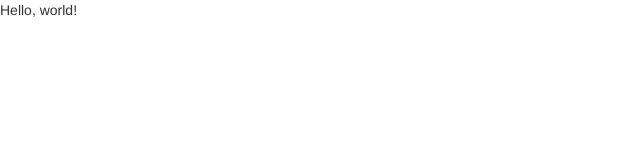
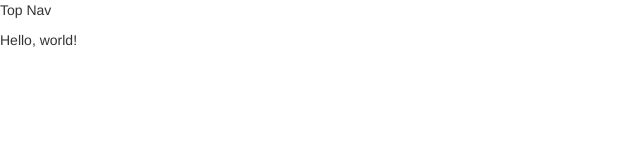
Before and after one commit to infinityl00p/itinerary, a React (Create React App) app in the folder client/: page / in a window 1280 px wide. Shown: the top 160 px of the page, without its empty margins (0-640 px from the left). Built offline with nearby package versions, Linux system fonts and the light colour scheme.

Commit message:
add structure

```diff
--- a/client/src/App.js
+++ b/client/src/App.js
@@ -2,8 +2,9 @@ import React from 'react';
 import { connect } from 'react-redux';
 import { bindActionCreators } from 'redux';
 import PropTypes from 'prop-types';
+import * as actions from './actions/actions';
 
-import * as actions from './actions/actions';
+import TopNav from './components/TopNav';
 import FormContainer from './components/Form/FormContainer';
 import WeddingContainer from './components/Wedding/WeddingContainer';
 
@@ -25,6 +26,7 @@ class App extends React.Component {
   render() {
     return (
       <div className='App'>
+        <TopNav />
         { this.props.wedding.wedding_id === null ?
             this.renderFormContainer()
             :
--- /dev/null
+++ b/client/src/components/TopNav.js
@@ -0,0 +1,11 @@
+import React from 'react';
+
+export default class TopNav extends React.Component {
+  render() {
+    return (
+      <div className="top-nav">
+        <p>Top Nav</p>
+      </div>
+    );
+  }
+}
```
Also changed, not shown: client/src/components/Wedding/EventsView.js (added, +11 -0 lines), client/src/components/Wedding/GuestsView.js (added, +11 -0 lines), client/src/components/Wedding/SideNav.js (added, +11 -0 lines).
